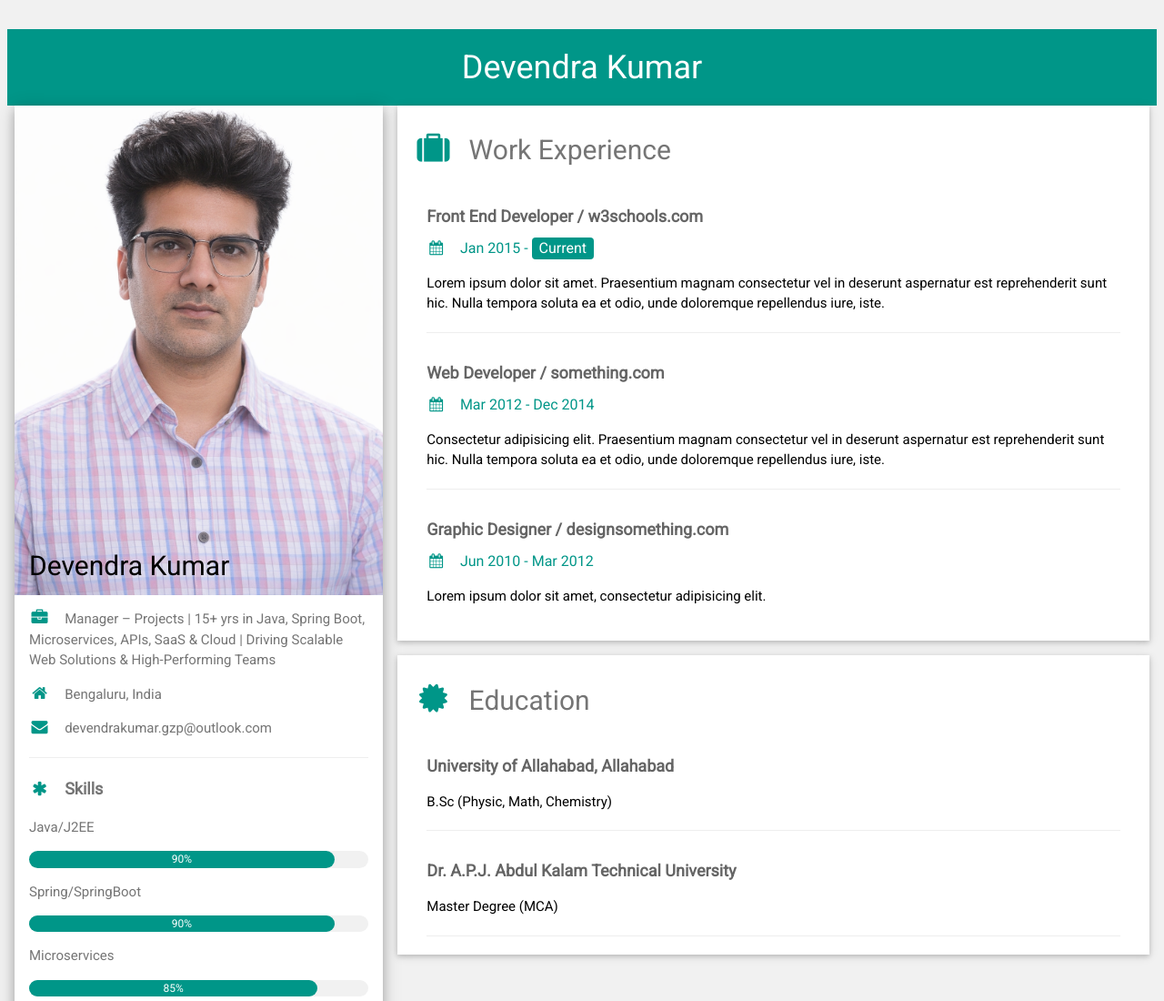
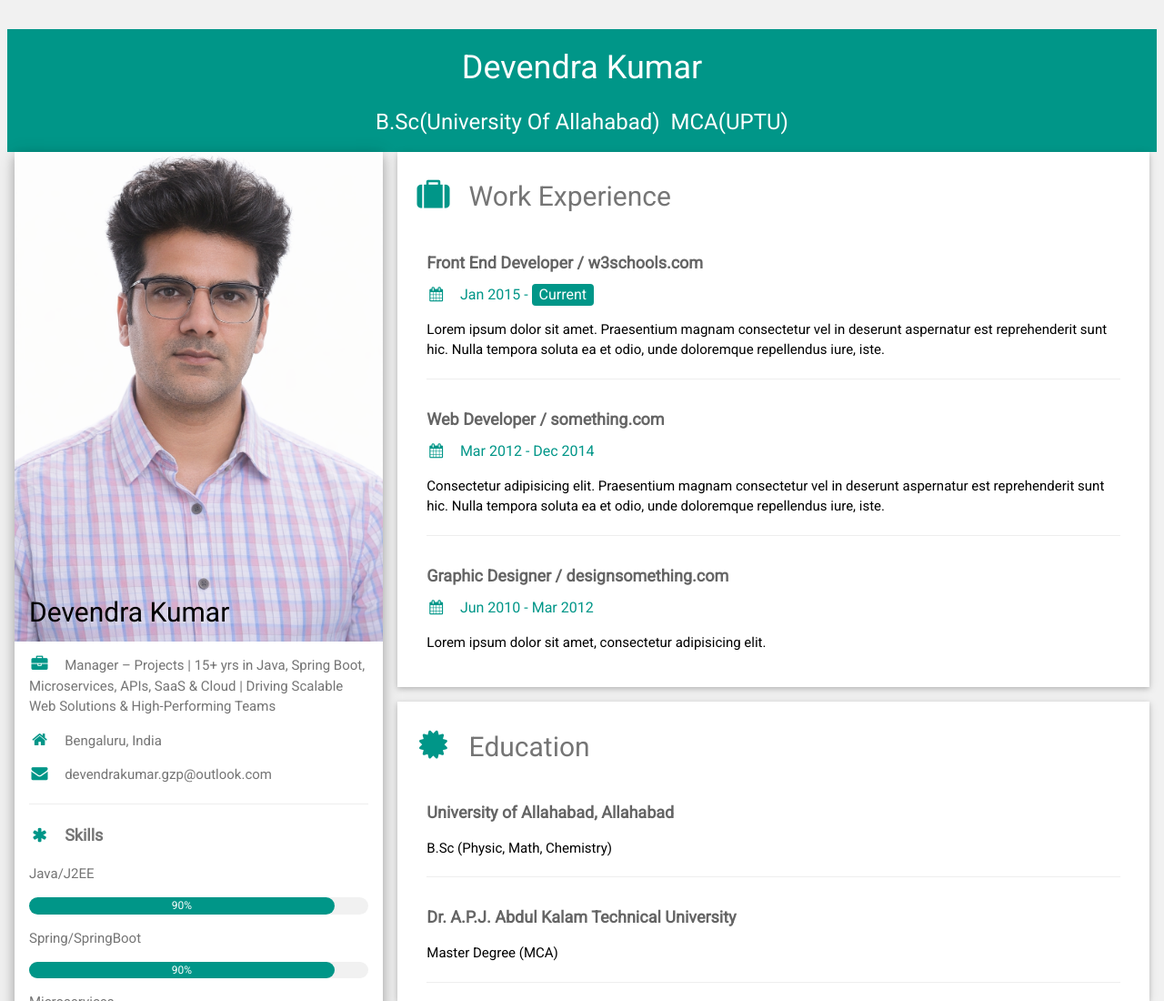
Before and after one commit to devendra-kmr/devendra-kmr.github.io, a plain HTML site: page index.html in a window 1280 px wide. Shown: the top 1100 px of the page at 91% size. Drawn offline with Linux system fonts and the light colour scheme.

Commit message:
modified

```diff
--- a/index.html
+++ b/index.html
@@ -20,6 +20,7 @@ html,body,h1,h2,h3,h4,h5,h6 {font-family: "Roboto", sans-serif}
 
   <header class="w3-container w3-teal w3-center w3-margin-top">
    <p><h1>Devendra Kumar</h1></p>
+   <p><h3>B.Sc(University Of Allahabad)&nbsp;&nbsp;MCA(UPTU)</h3></p>
   </header>
 
     <!-- Left Column -->
@@ -129,6 +130,7 @@ html,body,h1,h2,h3,h4,h5,h6 {font-family: "Roboto", sans-serif}
         </div>-->
       </div>
 
+
     <!-- End Right Column -->
     </div>
 
```
